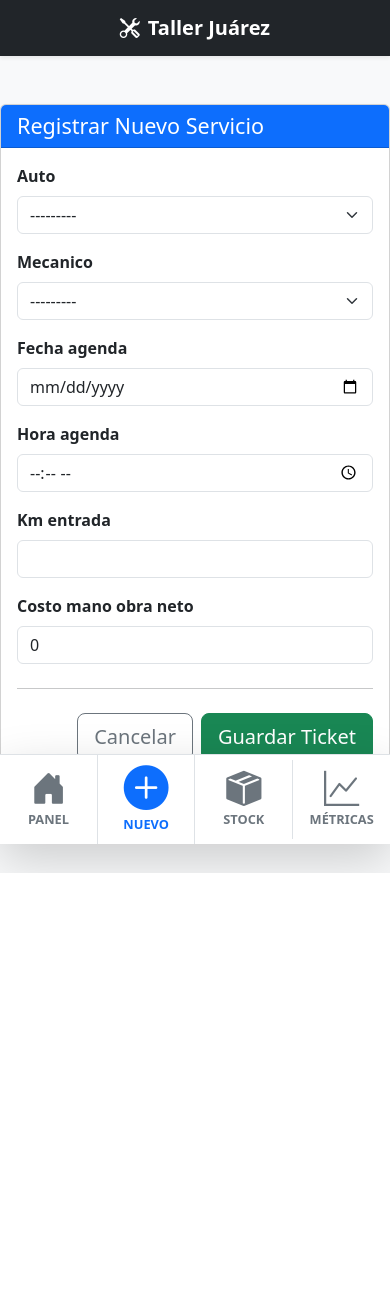
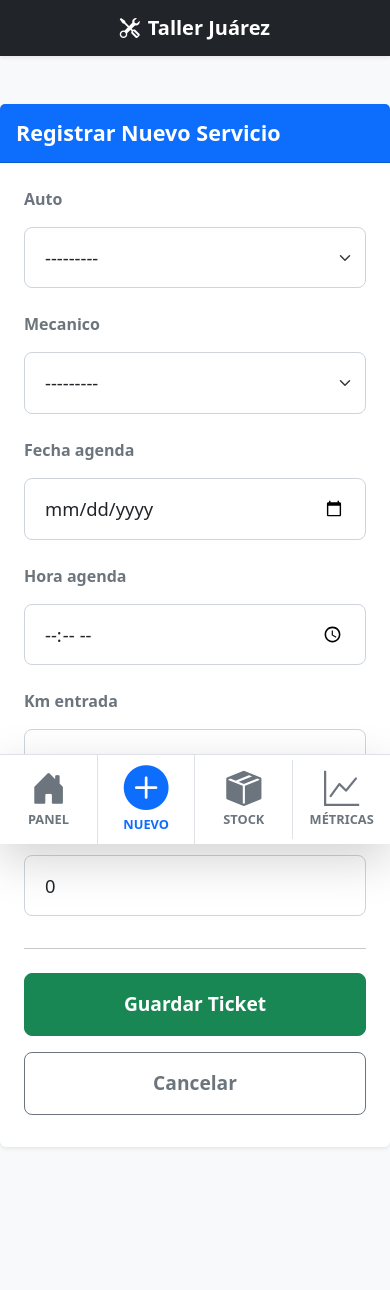
Before and after one commit to MDeBock/prueba-tecnica-taller-rapido-juarez, a Django app: page /nuevo/ in a window 390 px wide. Before the commit the page ends 873 px from the top, so only its background shows below. Run offline with Django 5.2, Linux system fonts and the light colour scheme; data that the repository does not hold is empty.

Commit message:
style: optimización táctil y responsiva en formulario de nuevo servicio

```diff
--- a/taller/templates/taller/nuevo_servicio.html
+++ b/taller/templates/taller/nuevo_servicio.html
@@ -1,29 +1,64 @@
 {% extends 'taller/base.html' %}
 
 {% block content %}
-<div class="row justify-content-center">
-    <div class="col-md-8 col-12"> <div class="card shadow-sm mt-4">
-            <div class="card-header bg-primary text-white">
-                <h4 class="mb-0">Registrar Nuevo Servicio</h4>
+<style>
+    /* MAGIA TOUCH-FRIENDLY: Solo se activa en pantallas de celular (menores a 992px) */
+    @media (max-width: 991.98px) {
+        .mobile-touch-form input,
+        .mobile-touch-form select,
+        .mobile-touch-form textarea {
+            display: block;
+            width: 100%;
+            padding: 1rem 1.25rem !important; /* Relleno amplio para dedos */
+            font-size: 1.15rem !important; /* Letra grande para fácil lectura */
+            border-radius: 0.5rem !important;
+            border: 1px solid #ced4da !important;
+            margin-top: 0.5rem;
+        }
+
+        /* Botones de acción ocupan todo el ancho en celular */
+        .mobile-touch-form .btn-action-mobile {
+            width: 100%;
+            margin-bottom: 0.5rem;
+            padding: 1rem !important;
+            font-size: 1.2rem !important;
+            font-weight: bold;
+        }
+
+        .mobile-touch-form .action-container {
+            flex-direction: column-reverse; /* El botón principal queda arriba del de cancelar */
+        }
+    }
+</style>
+
+<div class="row justify-content-center pb-5">
+    <div class="col-md-8 col-12">
+        <div class="card shadow-sm mt-4 border-0">
+            <div class="card-header bg-primary text-white py-3">
+                <h4 class="mb-0 fw-bold">Registrar Nuevo Servicio</h4>
             </div>
-            <div class="card-body">
-                <form method="POST">
+            <div class="card-body p-4">
+                <form method="POST" class="mobile-touch-form">
                     {% csrf_token %}
                     <div class="row g-3">
                         {% for field in form %}
-                        <div class="col-md-6 col-12">
-                            <label class="form-label fw-bold">{{ field.label }}</label>
+                        <div class="col-md-6 col-12 mb-2">
+                            <label class="form-label fw-bold text-secondary">{{ field.label }}</label>
+
                             {{ field }}
+
                             {% if field.errors %}
-                                <div class="text-danger small mt-1">{{ field.errors }}</div>
+                                <div class="text-danger small mt-1 fw-bold">{{ field.errors }}</div>
                             {% endif %}
                         </div>
                         {% endfor %}
                     </div>
+
                     <hr class="my-4">
-                    <div class="d-flex justify-content-end gap-2">
-                        <a href="{% url 'taller:dashboard' %}" class="btn btn-outline-secondary btn-lg">Cancelar</a>
-                        <button type="submit" class="btn btn-success btn-lg">Guardar Ticket</button>
+
+                    <div class="d-flex justify-content-end gap-2 action-container">
+                        <a href="{% url 'taller:dashboard' %}" class="btn btn-outline-secondary btn-lg btn-action-mobile">Cancelar</a>
+                        <button type="submit" class="btn btn-success btn-lg btn-action-mobile">Guardar Ticket</button>
                     </div>
                 </form>
             </div>
```
